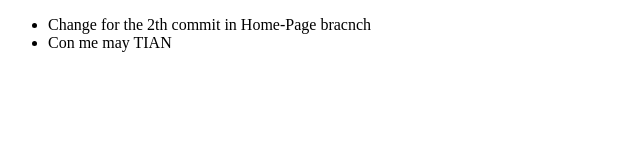
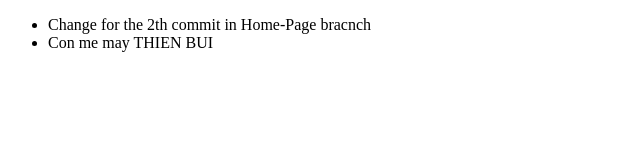
Before and after one commit to MinhHieu212/testGit, a plain HTML site: page setting.html in a window 1280 px wide. Shown: the full height of the page, 0-640 px from the left. Drawn offline with Linux system fonts and the light colour scheme.

Commit message:
feat/Improve 2th commmit

```diff
--- a/setting.html
+++ b/setting.html
@@ -11,7 +11,7 @@
       Change for the 2th commit in Home-Page bracnch
     </li>
     <li>
-      Con me may TIAN
+      Con me may THIEN BUI
     </li>
   </ul>
 </body>
```
